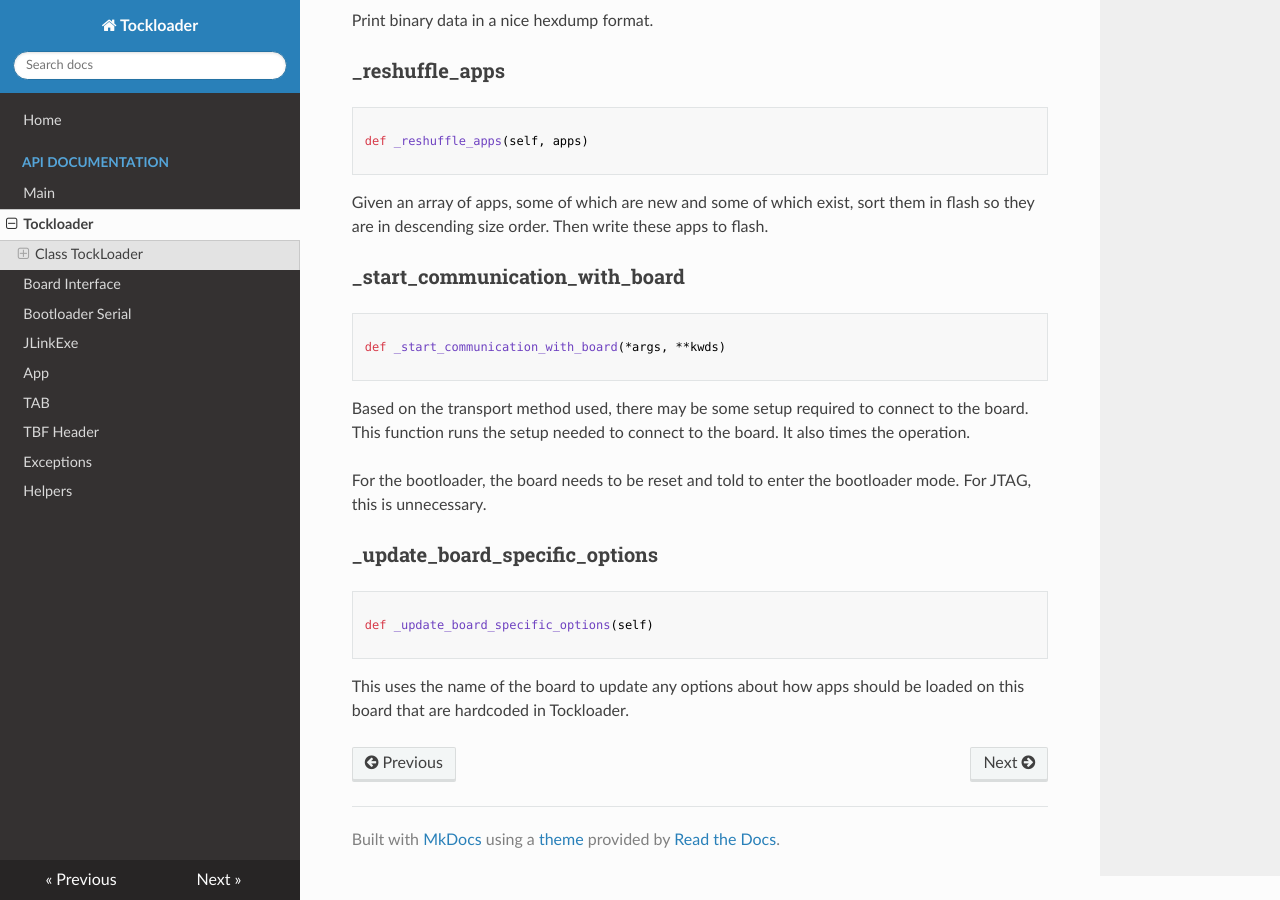
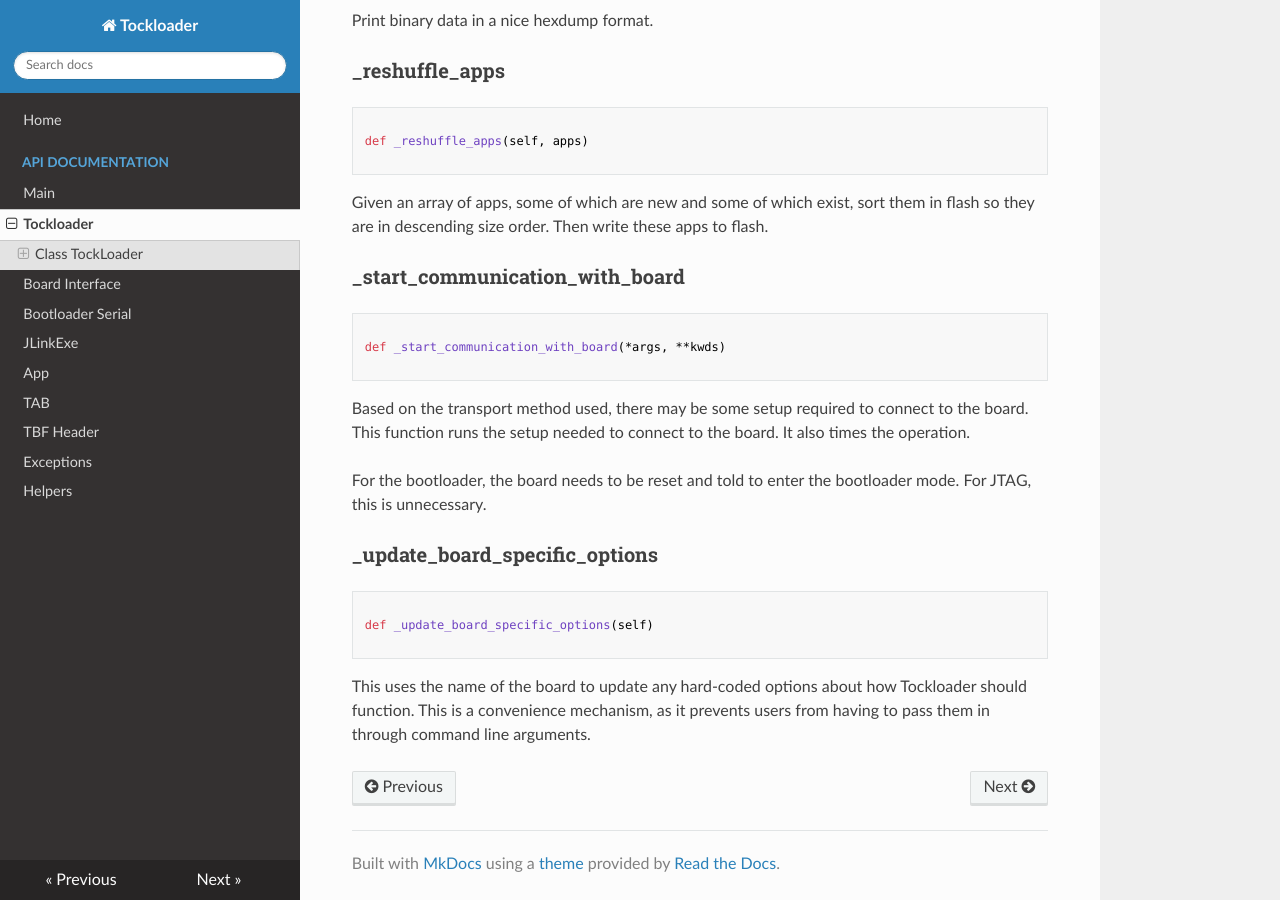
Before and after one commit to tock/tockloader, an MkDocs documentation site: the page built from docs/tockloader.md, in a window 1280 px wide and 900 px high, scrolled down 5082 px. Built offline with MkDocs 1.6.1, drawn with Linux system fonts in a browser that asks for light colours; nearby versions of some CDN libraries; old or Windows-style settings are respelled for this version of MkDocs; some of the changed text lies outside the part shown.

```diff
--- a/docs/tockloader.md
+++ b/docs/tockloader.md
@@ -358,5 +358,6 @@ def _update_board_specific_options(self)
 
 
 
-This uses the name of the board to update any options about how apps
-should be loaded on this board that are hardcoded in Tockloader.
+This uses the name of the board to update any hard-coded options about
+how Tockloader should function. This is a convenience mechanism, as it
+prevents users from having to pass them in through command line arguments.
--- a/tockloader/_version.py
+++ b/tockloader/_version.py
@@ -1 +1 @@
-__version__ = '1.4.0-dev'
+__version__ = '1.4.0'
```
Also changed, not shown: other parts of docs/tockloader.md (+2 -2 lines).
